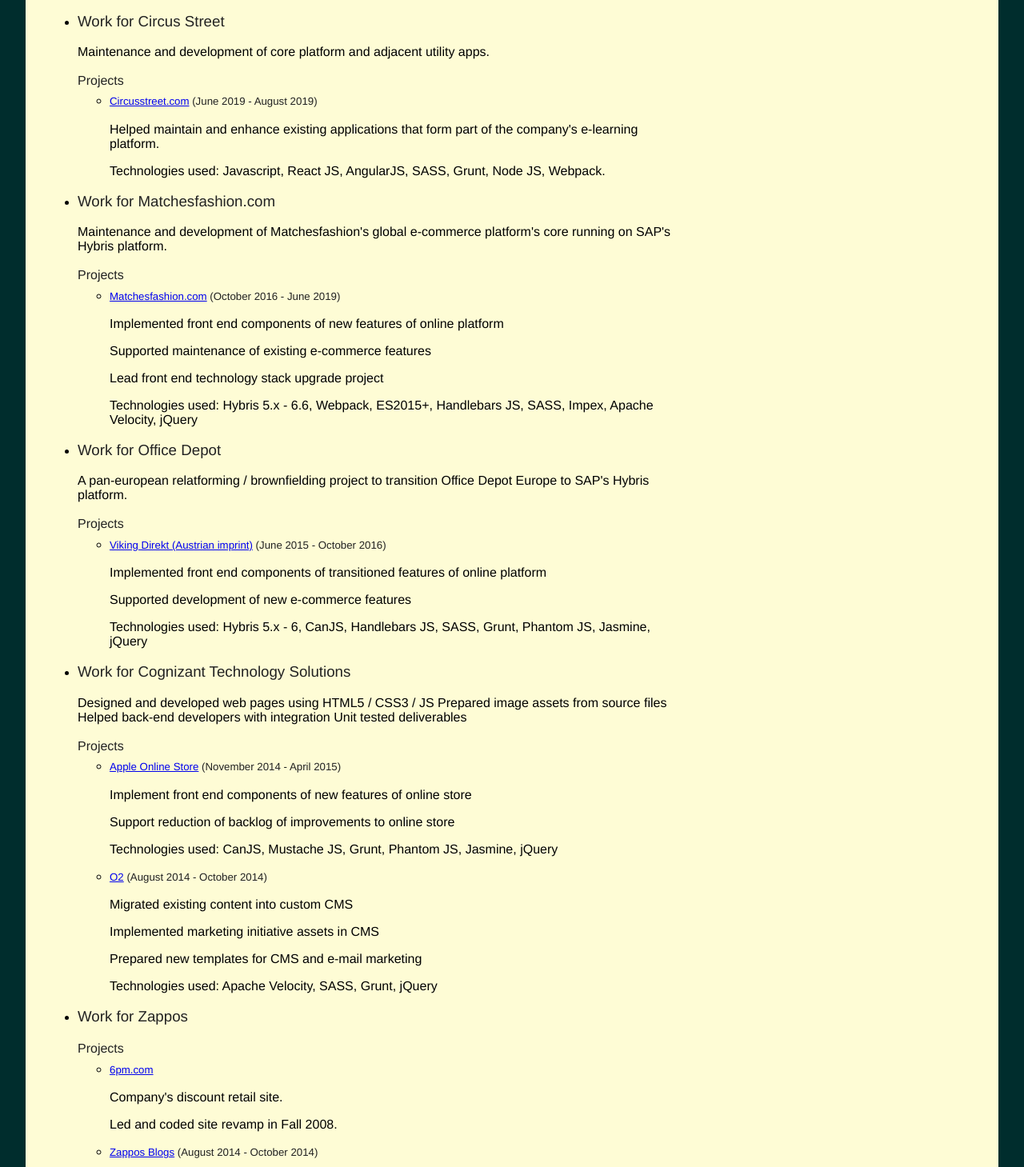
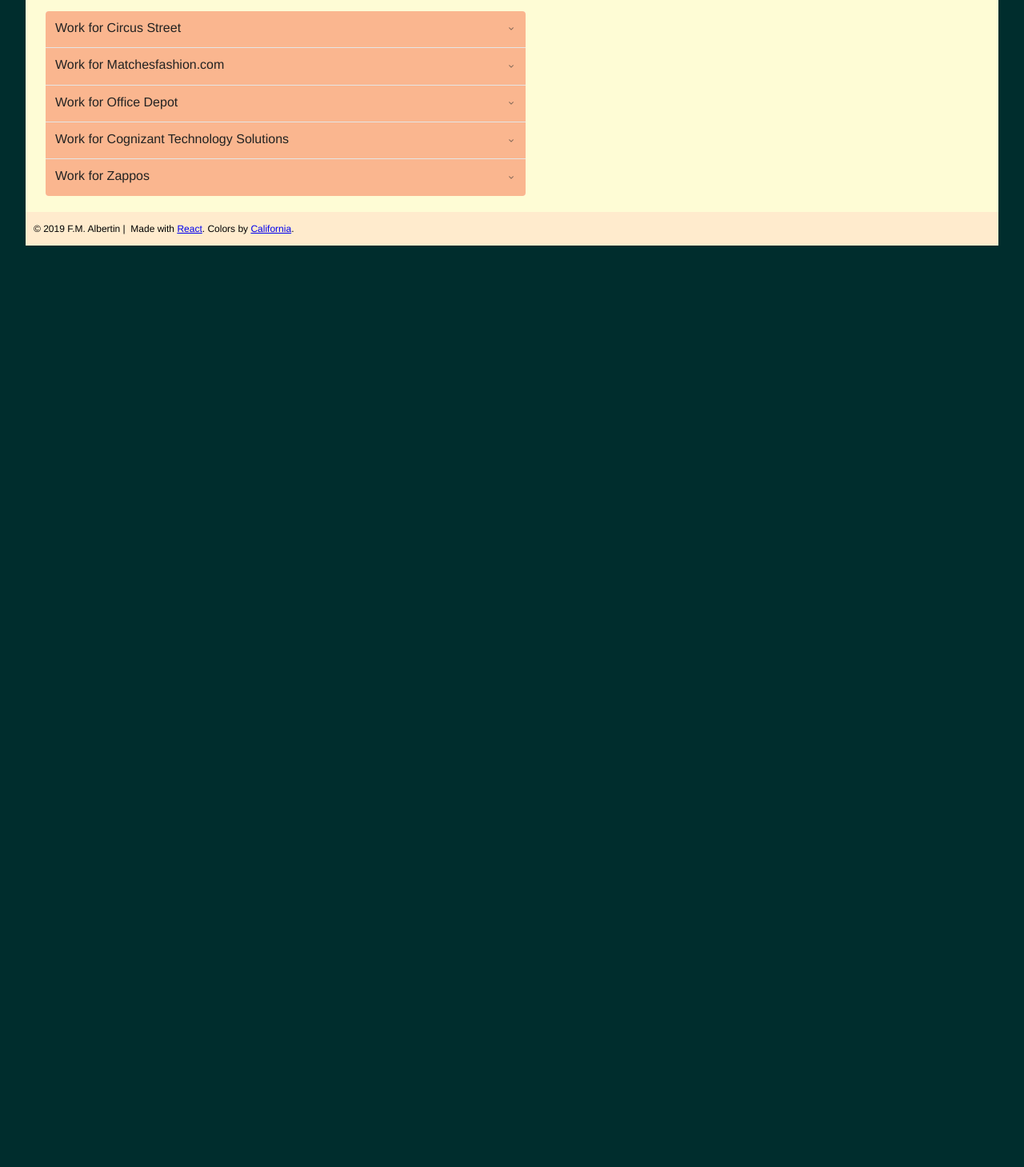
Before and after one commit to sengeezer/helvetic-dev, a React (Create React App) app: page / in a window 1280 px wide. Shown: the part 571-2030 px from the top of the page at 80% size. After the commit the page ends 928 px from the top, so only its background shows below. Built offline with nearby package versions, Linux system fonts and the light colour scheme.

Commit message:
Removed unneeded files

```diff
--- a/src/components/AccordionItem.js
+++ b/src/components/AccordionItem.js
@@ -1,4 +1,5 @@
 import React, { Component } from 'react';
+import PropTypes from 'prop-types';
 import ReactMarkdown from 'react-markdown';
 
 import ProjectText from './ProjectText';
@@ -27,6 +28,7 @@
         <div className="accordion-item__inner">
           <div className="accordion-item__content">
             {summary}
+            <h4>Projects</h4>
             <ul>
               {projects.map((project, pKey) => {
                 const key1 = pKey + Math.random() * 10;
@@ -51,4 +53,10 @@
   }
 }
 
+AccordionItem.propTypes = {
+  company: PropTypes.string.isRequired,
+  summary: PropTypes.string.isRequired,
+  projects: PropTypes.array.isRequired,
+};
+
 export default AccordionItem;
--- a/src/components/PastWork.js
+++ b/src/components/PastWork.js
@@ -1,57 +1,14 @@
 import React from 'react';
 
 import work from '../content/pastWork';
-import work1 from '../content/pastWork1';
-import Role from './Role';
 
-// import { data } from '../content/accordion-sample';
 import Accordion from './Accordion';
 
 const PastWork = () => (
   <div className="pastWork">
-    <h2>{work1.title}</h2>
-    <p>{work1.intro}</p>
-    <ul>
-      <li>
-        <Role
-          company={work.cs.company}
-          summary={work.cs.summary}
-          project1={work.cs.projects[0]}
-        />
-      </li>
-      <li>
-        <Role
-          company={work.mf.company}
-          summary={work.mf.summary}
-          project1={work.mf.projects[0]}
-        />
-      </li>
-      <li>
-        <Role
-          company={work.offd.company}
-          summary={work.offd.summary}
-          project1={work.offd.projects[0]}
-        />
-      </li>
-      <li>
-        <Role
-          company={work.cog.company}
-          summary={work.cog.summary}
-          project1={work.cog.projects[0]}
-          project2={work.cog.projects[1]}
-        />
-      </li>
-      <li>
-        <Role
-          company={work.zappos.company}
-          summary={work.zappos.summary}
-          project1={work.zappos.projects[0]}
-          project2={work.zappos.projects[1]}
-        />
-      </li>
-    </ul>
-    {/* <Accordion data={data} /> */}
-    <Accordion data={work1.positions} />
+    <h2>{work.title}</h2>
+    <p>{work.intro}</p>
+    <Accordion data={work.positions} />
   </div>
 );
 
--- a/src/components/Role.js
+++ /dev/null
@@ -1,60 +0,0 @@
-import React from 'react';
-import PropTypes from 'prop-types';
-import ReactMarkdown from 'react-markdown';
-
-import ProjectText from './ProjectText';
-
-const Role = ({
-  company,
-  summary,
-  project1,
-  project2,
-}) => (
-  <div className="role">
-    <h3>
-      Work for&nbsp;
-      {company}
-    </h3>
-    <p>{summary}</p>
-    <h4>Projects</h4>
-    <ul>
-      <li>
-        <h5>
-          <a href={project1.link}>{project1.title}</a>
-          &nbsp;
-          <span className="time">{project1.time}</span>
-        </h5>
-        <ProjectText>
-          <ReactMarkdown source={project1.text} />
-        </ProjectText>
-      </li>
-      {
-        project2 && (
-        <li>
-          <h5>
-            <a href={project2.link}>{project2.title}</a>
-            &nbsp;
-            <span className="time">{project2.time}</span>
-          </h5>
-          <ProjectText>
-            <ReactMarkdown source={project2.text} />
-          </ProjectText>
-        </li>
-        )
-      }
-    </ul>
-  </div>
-);
-
-Role.defaultProps = {
-  project2: false,
-};
-
-Role.propTypes = {
-  company: PropTypes.string.isRequired,
-  summary: PropTypes.string.isRequired,
-  project1: PropTypes.object.isRequired,
-  project2: PropTypes.oneOfType([PropTypes.object, PropTypes.bool]),
-};
-
-export default Role;
--- a/src/content/pastWork.js
+++ b/src/content/pastWork.js
@@ -1,7 +1,8 @@
 const pastWork = {
   title: 'Past Work',
   intro: 'While I have been involved in many projects in past roles, only a small number have featured aspects that were uniquely mine. Some of the examples below are therefore from previous engagements where I had considerably greater creative control.',
-  cs: {
+  positions: [
+    {
       company: 'Circus Street',
       summary: 'Maintenance and development of core platform and adjacent utility apps.',
       projects: [
@@ -13,7 +14,7 @@
         },
       ],
     },
-  mf: {
+    {
       company: 'Matchesfashion.com',
       summary: 'Maintenance and development of Matchesfashion\'s global e-commerce platform\'s core running on SAP\'s Hybris platform.',
       projects: [
@@ -25,7 +26,7 @@
         },
       ],
     },
-  offd: {
+    {
       company: 'Office Depot',
       summary: 'A pan-european relatforming / brownfielding project to transition Office Depot Europe to SAP\'s Hybris platform.',
       projects: [
@@ -37,7 +38,7 @@
         },
       ],
     },
-  cog: {
+    {
       company: 'Cognizant Technology Solutions',
       summary: 'Designed and developed web pages using HTML5 / CSS3 / JS\n\nPrepared image assets from source files\n\nHelped back-end developers with integration\n\nUnit tested deliverables',
       projects: [
@@ -55,7 +56,7 @@
         },
       ],
     },
-  zappos: {
+    {
       company: 'Zappos',
       summary: '',
       projects: [
@@ -73,6 +74,7 @@
         },
       ],
     },
+  ],
 };
 
 export default pastWork;
--- a/src/content/pastWork1.js
+++ /dev/null
@@ -1,80 +0,0 @@
-const pastWork = {
-  title: 'Past Work',
-  intro: 'While I have been involved in many projects in past roles, only a small number have featured aspects that were uniquely mine. Some of the examples below are therefore from previous engagements where I had considerably greater creative control.',
-  positions: [
-    {
-      company: 'Circus Street',
-      summary: 'Maintenance and development of core platform and adjacent utility apps.',
-      projects: [
-        {
-          title: 'Circusstreet.com',
-          link: 'https://www.circusstreet.com',
-          time: '(June 2019 - August 2019)',
-          text: 'Helped maintain and enhance existing applications that form part of the company\'s e-learning platform.\n\nTechnologies used: Javascript, React JS, AngularJS, SASS, Grunt, Node JS, Webpack.',
-        },
-      ],
-    },
-    {
-      company: 'Matchesfashion.com',
-      summary: 'Maintenance and development of Matchesfashion\'s global e-commerce platform\'s core running on SAP\'s Hybris platform.',
-      projects: [
-        {
-          title: 'Matchesfashion.com',
-          link: 'https://www.matchesfashion.com',
-          time: '(October 2016 - June 2019)',
-          text: 'Implemented front end components of new features of online platform\n\nSupported maintenance of existing e-commerce features\n\nLead front end technology stack upgrade project\n\nTechnologies used: Hybris 5.x - 6.6, Webpack, ES2015+, Handlebars JS, SASS, Impex, Apache Velocity, jQuery',
-        },
-      ],
-    },
-    {
-      company: 'Office Depot',
-      summary: 'A pan-european relatforming / brownfielding project to transition Office Depot Europe to SAP\'s Hybris platform.',
-      projects: [
-        {
-          title: 'Viking Direkt (Austrian imprint)',
-          link: 'https://www.vikingdirekt.at/en/',
-          time: '(June 2015 - October 2016)',
-          text: 'Implemented front end components of transitioned features of online platform\n\nSupported development of new e-commerce features\n\nTechnologies used: Hybris 5.x - 6, CanJS, Handlebars JS, SASS, Grunt, Phantom JS, Jasmine, jQuery',
-        },
-      ],
-    },
-    {
-      company: 'Cognizant Technology Solutions',
-      summary: 'Designed and developed web pages using HTML5 / CSS3 / JS\n\nPrepared image assets from source files\n\nHelped back-end developers with integration\n\nUnit tested deliverables',
-      projects: [
-        {
-          title: 'Apple Online Store',
-          link: 'http://store.apple.com/',
-          time: '(November 2014 - April 2015)',
-          text: 'Implement front end components of new features of online store\n\nSupport reduction of backlog of improvements to online store\n\nTechnologies used: CanJS, Mustache JS, Grunt, Phantom JS, Jasmine, jQuery',
-        },
-        {
-          title: 'O2',
-          link: 'http://www.o2.co.uk/',
-          time: '(August 2014 - October 2014)',
-          text: 'Migrated existing content into custom CMS\n\nImplemented marketing initiative assets in CMS\n\nPrepared new templates for CMS and e-mail marketing\n\nTechnologies used: Apache Velocity, SASS, Grunt, jQuery',
-        },
-      ],
-    },
-    {
-      company: 'Zappos',
-      summary: '',
-      projects: [
-        {
-          title: '6pm.com',
-          link: 'http://www.6pm.com/',
-          time: '',
-          text: 'Company\'s discount retail site.\n\nLed and coded site revamp in Fall 2008.',
-        },
-        {
-          title: 'Zappos Blogs',
-          link: 'http://blogs.zappos.com/',
-          time: '(August 2014 - October 2014)',
-          text: 'Company\'s blogs on business related topics and company culture.\n\nEstablished blog lineup and significantly improved existing code.',
-        },
-      ],
-    },
-  ],
-};
-
-export default pastWork;
```
Also changed, not shown: src/content/accordion-sample.js (deleted, +0 -22 lines). Lines whose indentation alone changed are shown as unchanged.
